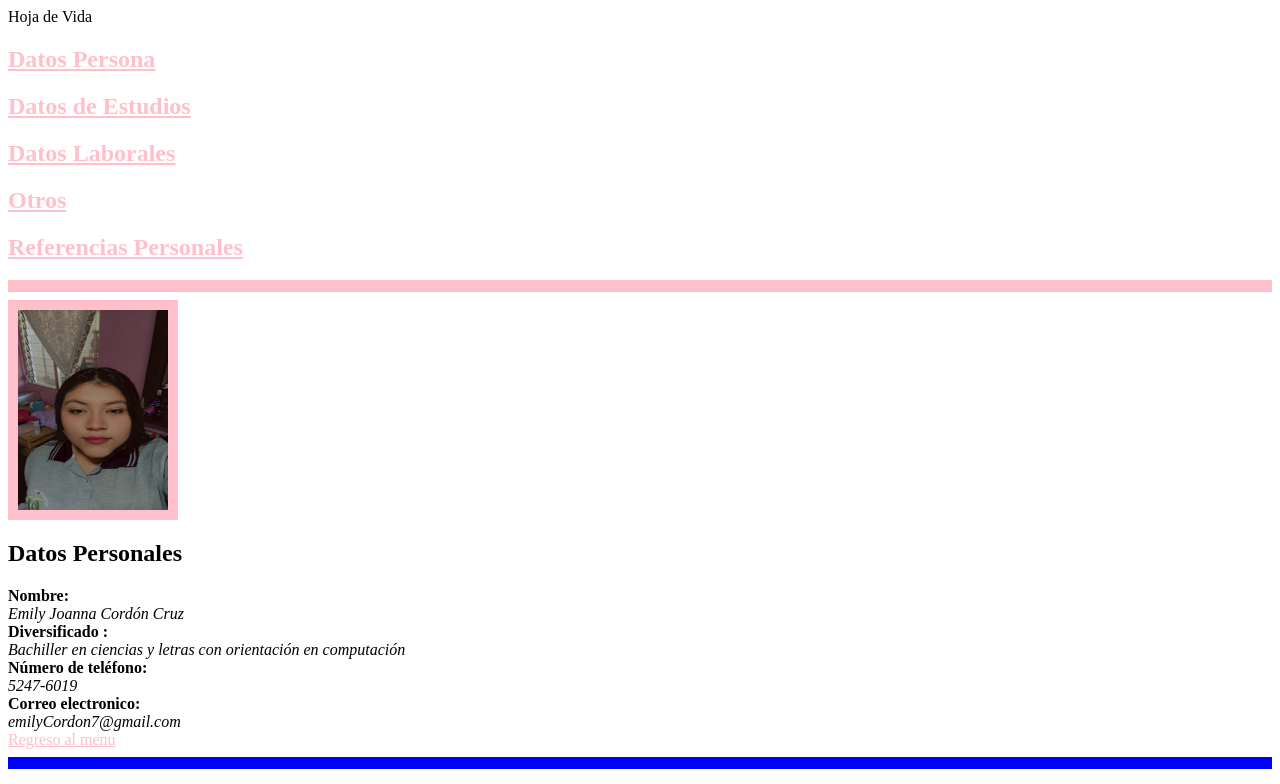
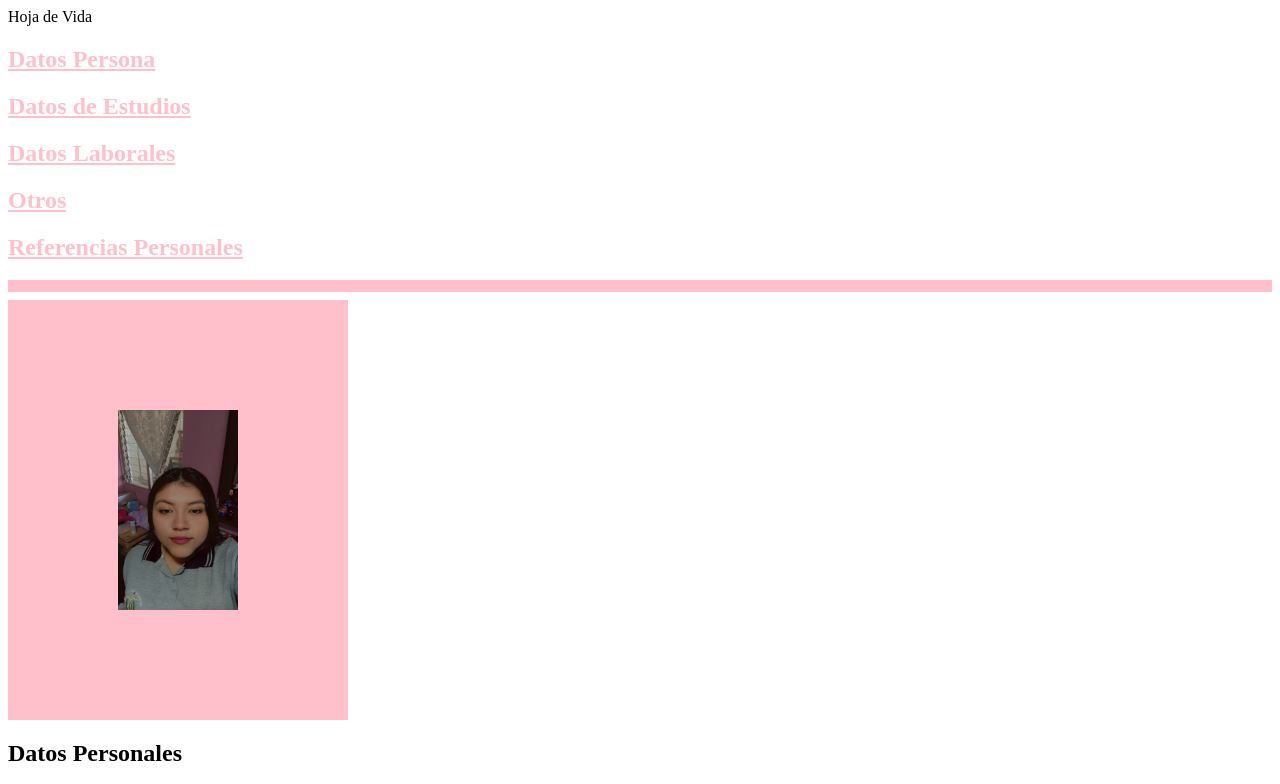
Before and after one commit to Emily898/Mily-, a plain HTML site: page index.html in a window 1280 px wide. Shown: the top 784 px of the page. Drawn offline with Linux system fonts and the light colour scheme.

Commit message:
Update index.html

```diff
--- a/index.html
+++ b/index.html
@@ -14,8 +14,7 @@ Menú de Opciones
     <a href="#otro"><h2>Otros</h2></a>
     <a href="#ref"><h2>Referencias Personales</h2></a>
   <hr size="12" color="pink" noshade="2">
-<a title="foto" href="<foto.jpg>"><img src="foto.jpg" pg" alt="foto" border="10px" height="200px" width="150px/></a>
-
+<a title="foto" href="<foto.jpg>"><img src="foto.jpg" pg" alt="foto" border="110px" height="200px" width="120px/></a
 <hr size="12" color="pink" noshade="2">
 <a id="persona"><h2>Datos Personales</h2></a>
 <b>Nombre:</b><br>
```
